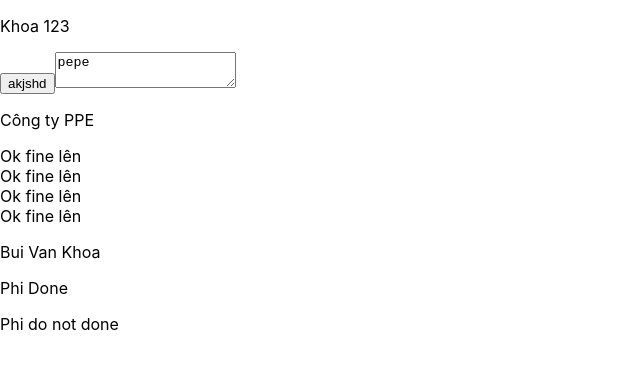
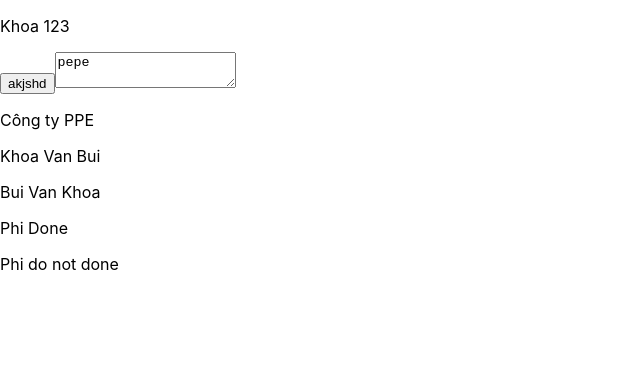
Before and after one commit to nguyenvanphi98/GitTestPpe, a React (Create React App) app: page / in a window 1280 px wide. Shown: the top 368 px of the page, without its empty margins (0-640 px from the left). Built offline with nearby package versions, Linux system fonts and the light colour scheme.

Commit message:
2nd commit

```diff
--- a/src/components/Khoa.js
+++ b/src/components/Khoa.js
@@ -9,10 +9,7 @@
       <textarea>pepe </textarea>
       <p>Công ty PPE</p>
       <div>
-        <div> Ok fine lên</div>
-        <div> Ok fine lên</div>
-        <div> Ok fine lên</div>
-        <div> Ok fine lên</div>
+       <p> Khoa Van Bui </p>
       </div>
        <p>Bui Van Khoa </p>
     </div>
```
